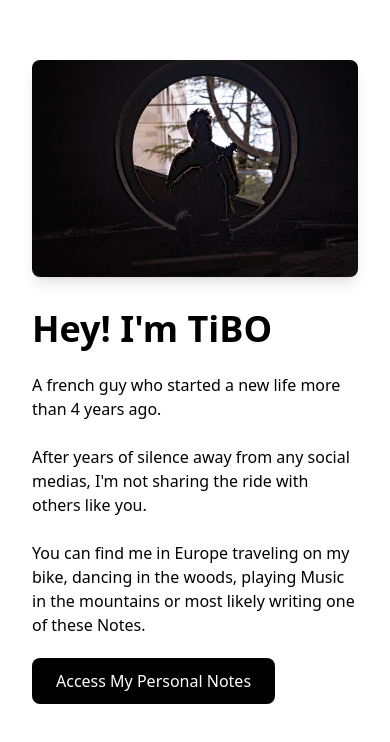
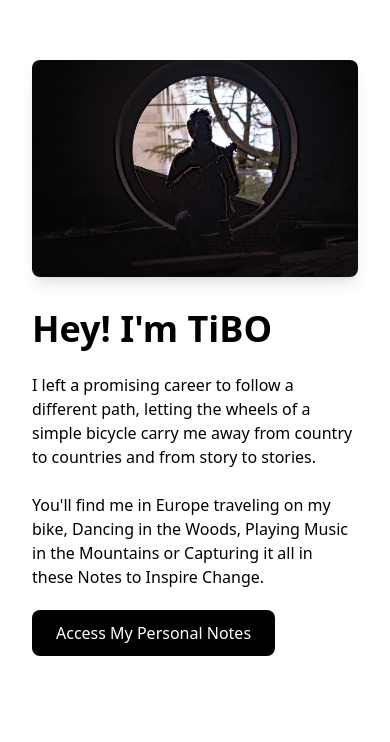
Before and after one commit to TiBOcode/astrotibo, an Astro site: page / in a window 390 px wide. Shown: the part 1887-2629 px from the top of the page. Built offline with nearby package versions, Linux system fonts and the light colour scheme; Astro itself is replaced by a stand-in of ours.

Commit message:
Update from the phone

```diff
--- a/src/pages/index.astro
+++ b/src/pages/index.astro
@@ -28,9 +28,9 @@ import Layout from '../layouts/Layout.astro';
           </div>
           <div class="md:w-1/2">
             <h2 class="text-4xl font-bold mb-6">Hey! I'm TiBO</h2>
-            <p class="mb-8">A french guy who started a new life more than 4 years ago. <br><br>
-              After years of silence away from any social medias, I'm not sharing the ride with others like you. <br><br>
-              You can find me in Europe traveling on my bike, dancing in the woods, playing Music in the mountains or most likely writing one of these Notes.</p>
+            <p class="mb-8">
+              I left a promising career to follow a different path, letting the wheels of a simple bicycle carry me away from country to countries and from story to stories.  <br><br>
+              You'll find me in Europe traveling on my bike, Dancing in the Woods, Playing Music in the Mountains or Capturing it all in these Notes to Inspire Change.</p>
             <a href="/notes/tibo" class="bg-black text-white px-6 py-3 rounded-lg hover:bg-black-700 transition">Access My Personal Notes</a>
           </div>
         </div>
```
